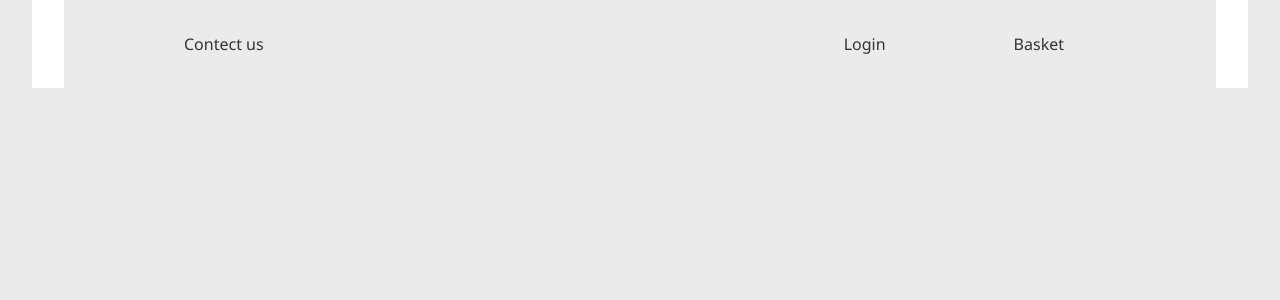
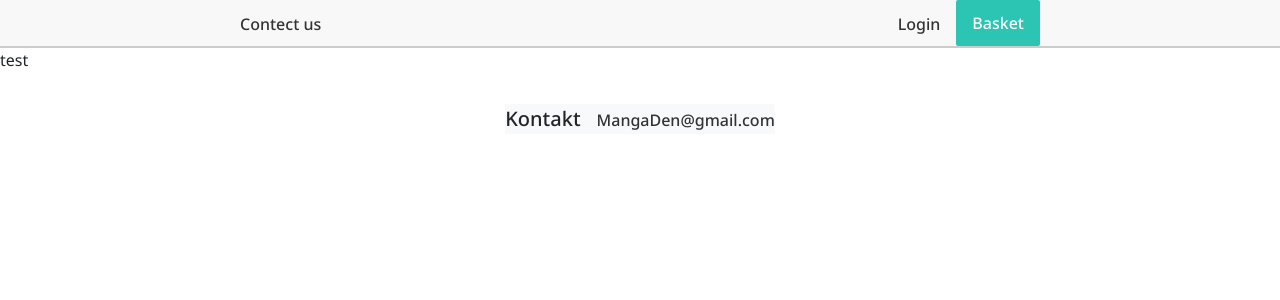
Before and after one commit to reuther03/MangaDenClient, a React (Vite) app: page /login in a window 1280 px wide. Shown: the top 300 px of the page. Built offline with nearby package versions, Linux system fonts and the light colour scheme; the HTML template or start-up script is replaced by a standard one.

Commit message:
Added top header  nav

```diff
--- a/src/App.css
+++ b/src/App.css
@@ -1,8 +1,7 @@
 @import url('https://fonts.googleapis.com/css2?family=Noto+Sans:ital,wght@0,100..900;1,100..900&display=swap');
 * {
-    background-color: #ebebeb;
-    margin: 0 2em 0 2em;
     padding: 0;
+    margin: 0;
     font-family: 'Noto Sans', sans-serif;
     font-size: 16px;
 }
--- a/src/App.tsx
+++ b/src/App.tsx
@@ -1,5 +1,8 @@
 import './App.css'
+import {Footer} from './components/Footer/Footer.tsx';
+import {Login} from './components/Login/Login.tsx';
 import TopHeader from "./components/TopHeader/TopHeader.tsx";
+import {Route, Routes} from "react-router-dom";
 
 function App() {
 
@@ -7,14 +10,14 @@ function App() {
     return (
         <>
             <TopHeader/>
-            {/*<Routes>*/}
+            <Routes>
             {/*    <Route path="/" element={<h1>Home</h1>}/>*/}
             {/*    <Route path="/about" element={<h1>About</h1>}/>*/}
             {/*    <Route path="/services" element={<h1>Services</h1>}/>*/}
             {/*    <Route path="/contact" element={<h1>Contact</h1>}/>*/}
-            {/*    <Route path="/login" element={<Login/>}/>*/}
-            {/*</Routes>*/}
-            {/*<Footer></Footer>*/}
+                <Route path="/login" element={<Login/>}/>
+            </Routes>
+            <Footer></Footer>
         </>
     )
 }
--- a/src/components/Login/Login.tsx
+++ b/src/components/Login/Login.tsx
@@ -1,40 +1,8 @@
-// import "./Login.css";
-// import {useState} from "react";
-// import axios, {AxiosError} from 'axios';
-// import LoginRespones from "./LoginRespones.ts";
-//
-//
-// export function Login() {
-//     const url = 'http://localhost:5000/users-module/User/signin';
-//     const [email, setEmail] = useState("");
-//     const [password, setPassword] = useState("");
-//
-//     const [loginResult, setLoginResult] = useState<LoginRespones | null>(null);
-//     const [errorMessage, setErrorMessage] = useState<string | null>(null);
-//
-//     async function handleSubmit(e: React.FormEvent<HTMLFormElement>) {
-//         e.preventDefault();
-//
-//         try {
-//             const response = await axios.post<LoginRespones>(url, { email, password });
-//             console.log('Login success:', response.data);
-//             setLoginResult(response.data);
-//             setErrorMessage(null);
-//         } catch (err: unknown) {
-//             if (err instanceof AxiosError) {
-//                 console.error('Login error:', err.response?.data || err.message);
-//                 setErrorMessage(err.response?.data.message || 'An error occurred during login.');
-//             } else {
-//                 console.error('Unexpected error:', err);
-//                 setErrorMessage('An unexpected error occurred.');
-//             }
-//             setLoginResult(null);
-//         }
-//     }
-//
-//
-//     return (
-//         <>
-//         </>
-//     );
-// }
+export function Login() {
+
+    return (
+        <>
+            test
+        </>
+    );
+}
--- a/src/components/TopHeader/TopHeader.css
+++ b/src/components/TopHeader/TopHeader.css
@@ -1,8 +1,8 @@
-.top-header {
+#top-header {
+    background-color: #f8f8f8;
     display: flex;
     justify-content: space-between;
-    align-items: center;
-    padding: 1rem;
+    border-bottom: 2px solid #ccc;
 }
 
 a {
@@ -11,19 +11,35 @@ a {
 }
 
 a:hover {
-    color: #45e3d1;
+    color: #2cc4b2;
 }
 
 ul {
     list-style: none;
-    margin: 0;
+    margin: 0 15em 0 15em;
     padding: 0;
     gap: 1rem;
     display: flex;
     flex-direction: row;
+    align-items: center;
+    justify-content: center;
 }
 
 li {
-    margin: 0.5rem 0;
-    padding: 0.5rem;
+    font-size: 20px;
+    font-weight: 500;
 }
+
+.basket {
+    display: inline-block;      /* ensures background/padding wrap the text */
+    background-color: #2cc4b2;  /* teal background */
+    color: #fff;                /* white text */
+    text-decoration: none;
+    padding: 0.7rem 1rem;       /* add button-like padding */
+    border-radius: 2px;         /* optional rounded corners */
+}
+
+.basket:hover {
+    color: white;                /* keep text white on hover */
+    background-color: #09423a;  /* darker teal on hover */
+}
--- a/src/components/TopHeader/TopHeader.tsx
+++ b/src/components/TopHeader/TopHeader.tsx
@@ -5,20 +5,22 @@ import {Link} from "react-router-dom";
 function TopHeader() {
     return (
         <>
-            <header>
-                <div className="top-header">
+            <nav>
+                <div id="top-header">
                     <ul>
                         <li><Link to="/">Contect us</Link></li>
                     </ul>
                     <ul>
-                        <li><Link to="/login">Login</Link></li>
+                        <li>
+                            <Link to="/login">Login</Link>
+                        </li>
                         {/*<li><Link to="/register">Zarejestruj się</Link></li>*/}
-                        <div>
-                            <li><Link to="/Basket">Basket</Link></li>
-                        </div>
+                        <li>
+                            <Link className={"basket"} to="/basket">Basket</Link>
+                        </li>
                     </ul>
                 </div>
-            </header>
+            </nav>
         </>
     );
 }
```
Also changed, not shown: src/components/Login/Login123.tsx (added, +40 -0 lines).
